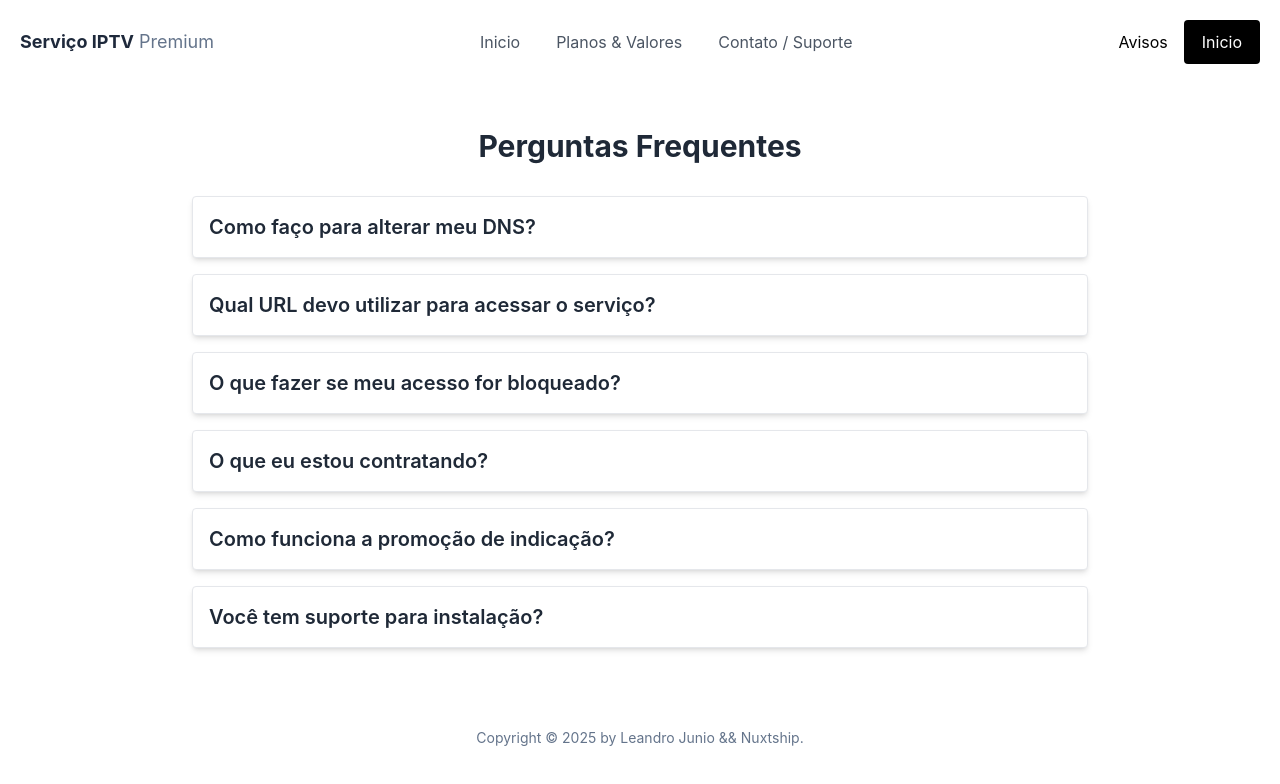
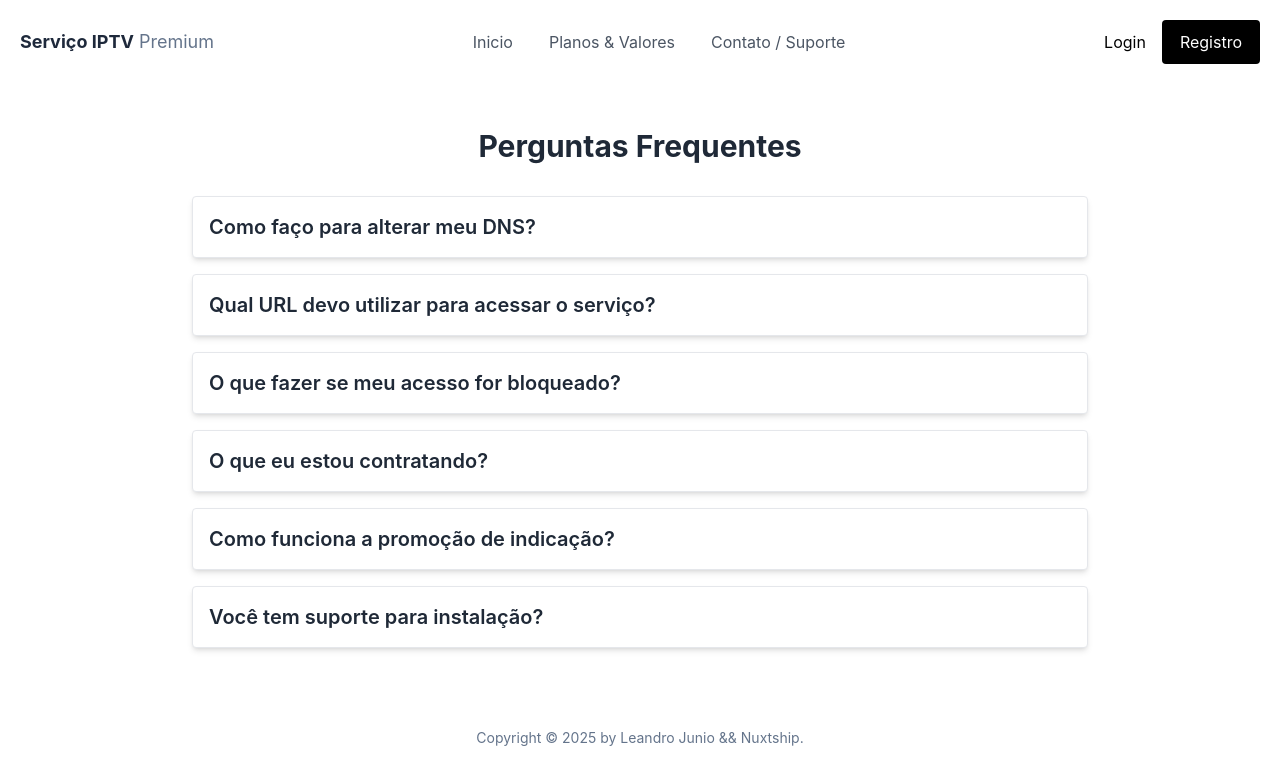
Before and after one commit to leandrojds93/leandrotv, a Nuxt app: page /faq in a window 1280 px wide. Shown: the top 784 px of the page. Built offline with nearby package versions, Linux system fonts and the light colour scheme.

Commit message:
upload landing

```diff
--- a/components/landing/Navbar.vue
+++ b/components/landing/Navbar.vue
@@ -70,8 +70,8 @@ const open = ref(false);
       </nav>
       <div>
         <div class="hidden lg:flex items-center gap-4">
-          <a href="/avisos">Avisos</a>
-          <LandingLink href="/" size="md">Inicio</LandingLink>
+          <a href="/">Login</a>
+          <LandingLink href="/" size="md">Registro</LandingLink>
         </div>
       </div>
     </header>
--- a/components/landing/aplicativos.vue
+++ b/components/landing/aplicativos.vue
@@ -45,6 +45,8 @@ const apps = [
 
 <template>
   <div class="mt-24 md:mt-12">
+    <h1 class="text-3xl font-bold text-center mb-8 text-gray-800 mt-12">Aplicativos</h1>
+
     <p class="text-lg mt-4 text-slate-600">
       Faça o download do nosso aplicativo para seu dispositivo e tenha acesso ao
       melhor serviço de Streaming do Brasil.
```
